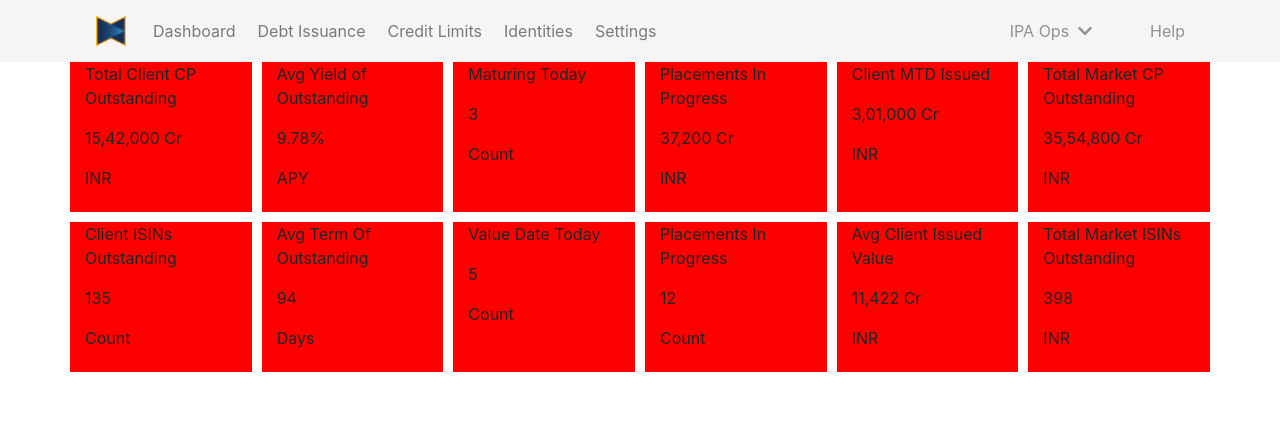
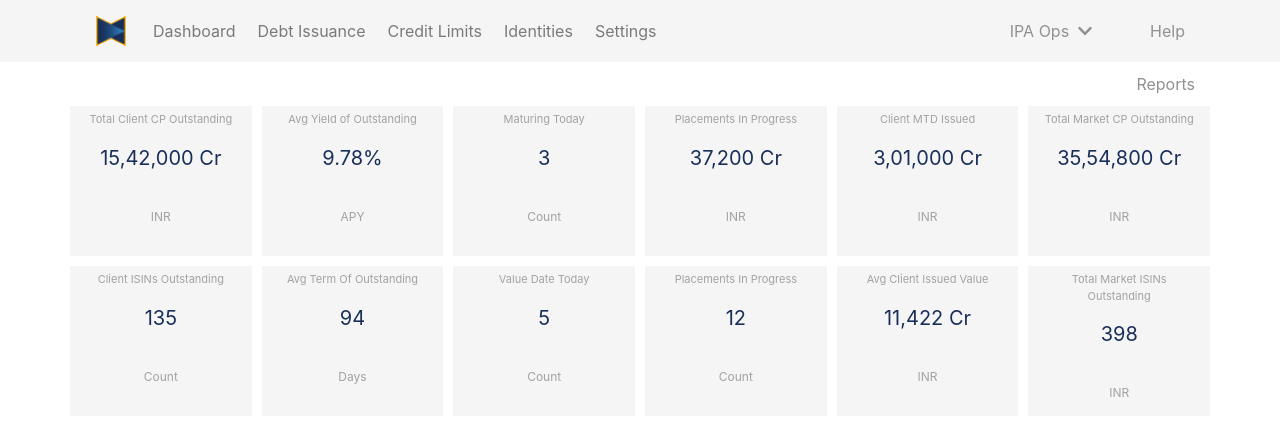
Before and after one commit to jade1001/debt-issuance-ipa, a React (Create React App) app: page / in a window 1280 px wide. Shown: the top 436 px of the page. Built offline with nearby package versions, Linux system fonts and the light colour scheme.

Commit message:
dashboard

```diff
--- a/src/App.css
+++ b/src/App.css
@@ -1,13 +1,8 @@
-<<<<<<< HEAD
-/* .App {
-  text-align: center;
-=======
 #pHead {
   margin-top: 5px;
   margin-bottom: 15px;
   font-size: 11px;
   color: #a2a2a2;
->>>>>>> 68eb6f2140c93ed53a49a6c9a6854e7b899a0dd5
 }
 #pHead1 {
   margin-top: 5px;
@@ -27,7 +22,8 @@
 
 .App-link {
   color: #09d3ac;
-} */
+}
+*/
 /* Main Nav CSS **/
 .navHover:hover {
   color: #192f59;
--- a/src/components/DashboardMain.js
+++ b/src/components/DashboardMain.js
@@ -1,6 +1,7 @@
 import React, { Component } from 'react'
 import MainNavBar from './MainNavBar'
 import { Container, Row, Col } from 'react-bootstrap'
+import '../App.css'
 
 class DashboardMain extends Component {
   render() {
@@ -9,14 +10,44 @@ class DashboardMain extends Component {
         <MainNavBar />
         <Container>
           <Row>
-            <Col xs style={{ backgroundColor: 'red', height: 150 }}>
+            <Col
+              xs
+              align='right'
+              style={{
+                color: '#919191',
+                marginTop: 10,
+                marginBottom: 10,
+                cursor: 'pointer'
+              }}
+            >
+              Reports
+            </Col>
+          </Row>
+          <Row>
+            <Col
+              xs
+              style={{
+                backgroundColor: 'rgb(245, 245, 245)',
+                height: 150,
+                transition: 'all 0.2s ease-in -out',
+                textAlign: 'center'
+              }}
+              id='cards'
+            >
               <p id='pHead'>Total Client CP Outstanding</p>
               <p id='pBody'>15,42,000 Cr</p>
               <p id='pFooter'>INR</p>
             </Col>
             <Col
               xs={{ order: 12 }}
-              style={{ backgroundColor: 'red', height: 150, marginLeft: 10 }}
+              style={{
+                backgroundColor: 'rgb(245, 245, 245)',
+                height: 150,
+                transition: 'all 0.2s ease-in -out',
+                textAlign: 'center',
+                marginLeft: 10
+              }}
+              id='cards'
             >
               <p id='pHead'>Client MTD Issued</p>
               <p id='pBody'>3,01,000 Cr</p>
@@ -24,7 +55,14 @@ class DashboardMain extends Component {
             </Col>
             <Col
               xs={{ order: 1 }}
-              style={{ backgroundColor: 'red', height: 150, marginLeft: 10 }}
+              style={{
+                backgroundColor: 'rgb(245, 245, 245)',
+                height: 150,
+                transition: 'all 0.2s ease-in -out',
+                textAlign: 'center',
+                marginLeft: 10
+              }}
+              id='cards'
             >
               <p id='pHead'>Maturing Today</p>
               <p id='pBody'>3</p>
@@ -32,7 +70,14 @@ class DashboardMain extends Component {
             </Col>
             <Col
               xs
-              style={{ backgroundColor: 'red', height: 150, marginLeft: 10 }}
+              style={{
+                backgroundColor: 'rgb(245, 245, 245)',
+                height: 150,
+                transition: 'all 0.2s ease-in -out',
+                textAlign: 'center',
+                marginLeft: 10
+              }}
+              id='cards'
             >
               <p id='pHead'>Avg Yield of Outstanding</p>
               <p id='pBody'>9.78%</p>
@@ -40,7 +85,14 @@ class DashboardMain extends Component {
             </Col>
             <Col
               xs={{ order: 12 }}
-              style={{ backgroundColor: 'red', height: 150, marginLeft: 10 }}
+              style={{
+                backgroundColor: 'rgb(245, 245, 245)',
+                height: 150,
+                transition: 'all 0.2s ease-in -out',
+                textAlign: 'center',
+                marginLeft: 10
+              }}
+              id='cards'
             >
               <p id='pHead'>Total Market CP Outstanding</p>
               <p id='pBody'>35,54,800 Cr</p>
@@ -48,7 +100,14 @@ class DashboardMain extends Component {
             </Col>
             <Col
               xs={{ order: 1 }}
-              style={{ backgroundColor: 'red', height: 150, marginLeft: 10 }}
+              style={{
+                backgroundColor: 'rgb(245, 245, 245)',
+                height: 150,
+                transition: 'all 0.2s ease-in -out',
+                textAlign: 'center',
+                marginLeft: 10
+              }}
+              id='cards'
             >
               <p id='pHead'>Placements In Progress</p>
               <p id='pBody'>37,200 Cr</p>
@@ -57,14 +116,30 @@ class DashboardMain extends Component {
           </Row>
 
           <Row style={{ marginTop: 10 }}>
-            <Col xs style={{ backgroundColor: 'red', height: 150 }}>
+            <Col
+              xs
+              style={{
+                backgroundColor: 'rgb(245, 245, 245)',
+                height: 150,
+                transition: 'all 0.2s ease-in -out',
+                textAlign: 'center'
+              }}
+              id='cards'
+            >
               <p id='pHead'>Client ISINs Outstanding</p>
               <p id='pBody'>135</p>
               <p id='pFooter'>Count</p>
             </Col>
             <Col
               xs={{ order: 12 }}
-              style={{ backgroundColor: 'red', height: 150, marginLeft: 10 }}
+              style={{
+                backgroundColor: 'rgb(245, 245, 245)',
+                height: 150,
+                transition: 'all 0.2s ease-in -out',
+                textAlign: 'center',
+                marginLeft: 10
+              }}
+              id='cards'
             >
               <p id='pHead'>Avg Client Issued Value</p>
               <p id='pBody'>11,422 Cr</p>
@@ -72,7 +147,14 @@ class DashboardMain extends Component {
             </Col>
             <Col
               xs={{ order: 1 }}
-              style={{ backgroundColor: 'red', height: 150, marginLeft: 10 }}
+              style={{
+                backgroundColor: 'rgb(245, 245, 245)',
+                height: 150,
+                transition: 'all 0.2s ease-in -out',
+                textAlign: 'center',
+                marginLeft: 10
+              }}
+              id='cards'
             >
               <p id='pHead'>Value Date Today</p>
               <p id='pBody'>5</p>
@@ -80,7 +162,14 @@ class DashboardMain extends Component {
             </Col>
             <Col
               xs
-              style={{ backgroundColor: 'red', height: 150, marginLeft: 10 }}
+              style={{
+                backgroundColor: 'rgb(245, 245, 245)',
+                height: 150,
+                transition: 'all 0.2s ease-in -out',
+                textAlign: 'center',
+                marginLeft: 10
+              }}
+              id='cards'
             >
               <p id='pHead'>Avg Term Of Outstanding</p>
               <p id='pBody'>94</p>
@@ -88,7 +177,14 @@ class DashboardMain extends Component {
             </Col>
             <Col
               xs={{ order: 12 }}
-              style={{ backgroundColor: 'red', height: 150, marginLeft: 10 }}
+              style={{
+                backgroundColor: 'rgb(245, 245, 245)',
+                height: 150,
+                transition: 'all 0.2s ease-in -out',
+                textAlign: 'center',
+                marginLeft: 10
+              }}
+              id='cards'
             >
               <p id='pHead1'>Total Market ISINs Outstanding</p>
               <p id='pBody'>398</p>
@@ -96,7 +192,14 @@ class DashboardMain extends Component {
             </Col>
             <Col
               xs={{ order: 1 }}
-              style={{ backgroundColor: 'red', height: 150, marginLeft: 10 }}
+              style={{
+                backgroundColor: 'rgb(245, 245, 245)',
+                height: 150,
+                transition: 'all 0.2s ease-in -out',
+                textAlign: 'center',
+                marginLeft: 10
+              }}
+              id='cards'
             >
               <p id='pHead'>Placements In Progress</p>
               <p id='pBody'>12</p>
```
